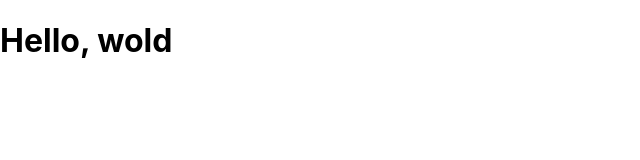
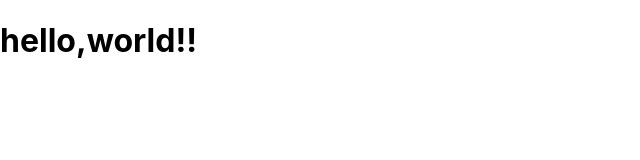
Before and after one commit to dejiyama/udemy-react-redux-crud-application, a React (Create React App) app: page / in a window 1280 px wide. Shown: the top 160 px of the page, without its empty margins (0-640 px from the left). Built offline with nearby package versions, Linux system fonts and the light colour scheme.

Commit message:
understood why jsx

```diff
--- a/src/App.js
+++ b/src/App.js
@@ -1,11 +1,7 @@
 import React from 'react';
 
 function App() {
-	return (
-		<div>
-			<h1> Hello, wold </h1>
-		</div>
-	);
+	return <h1>hello,world!!</h1>;
 }
 
 export default App;
```
